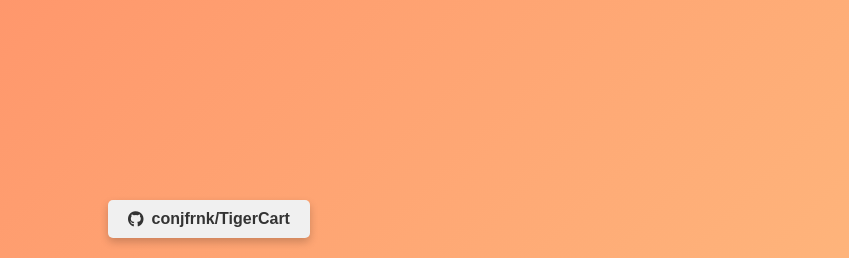
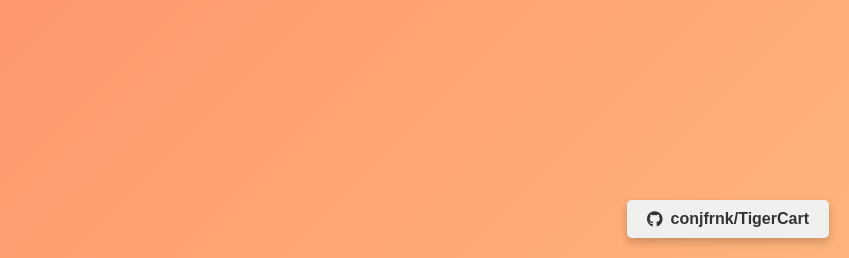
Before and after one commit to mattzhang80/TigerCart_forked, a Flask app: page /deliver in a window 1280 px wide. Shown: the part 542-800 px from the top of the page, without its empty margins (431-1280 px from the left). Run offline with Flask 3, Linux system fonts and the light colour scheme; data that the repository does not hold is empty.

Commit message:
changed footer because was blocking buttons

```diff
--- a/templates/base.html
+++ b/templates/base.html
@@ -207,6 +207,7 @@
             border-radius: 5px;
             box-shadow: 0 4px 8px rgba(0, 0, 0, 0.2);
             margin-top: 20px;
+            margin-right: 20px;
         }
 
         .github-button:hover {
@@ -218,7 +219,7 @@
             bottom: 20px;
             width: 100%;
             display: flex;
-            justify-content: center;
+            justify-content: right;
         }
     </style>
 </head>
```
